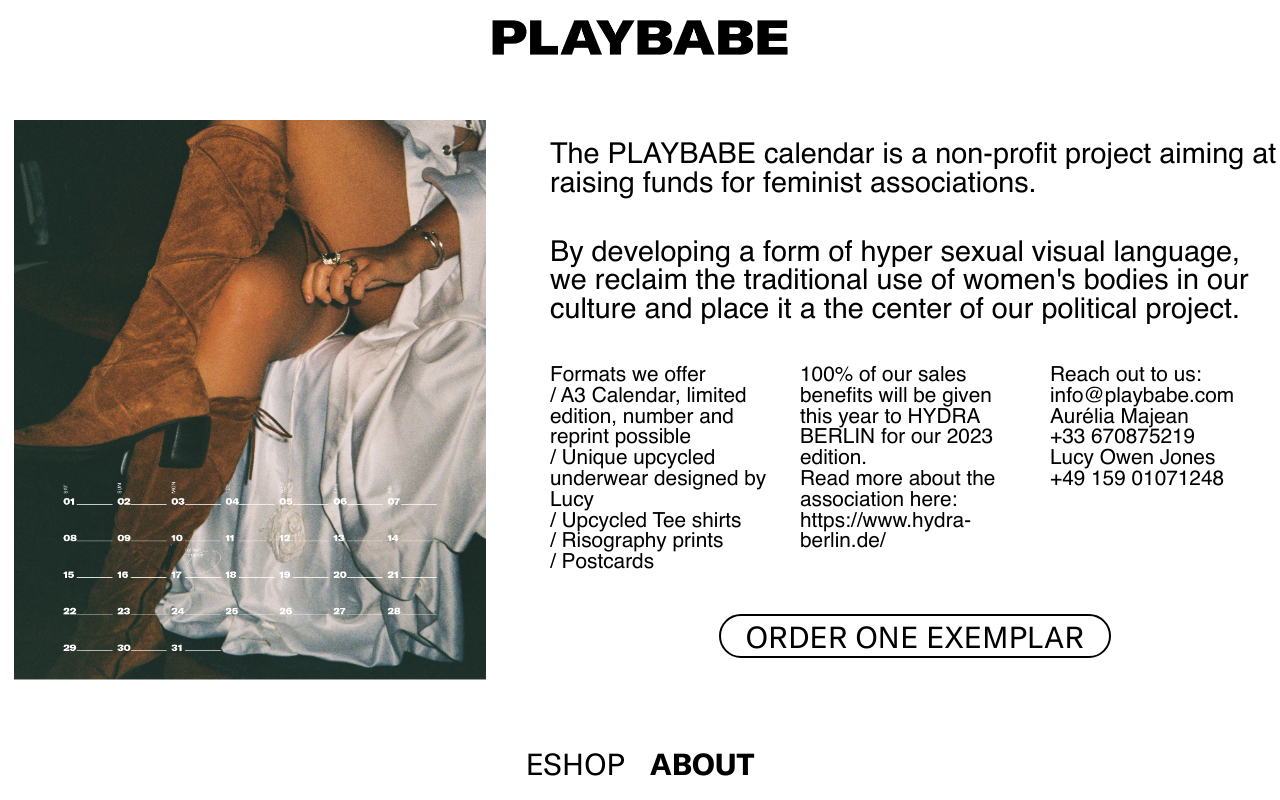
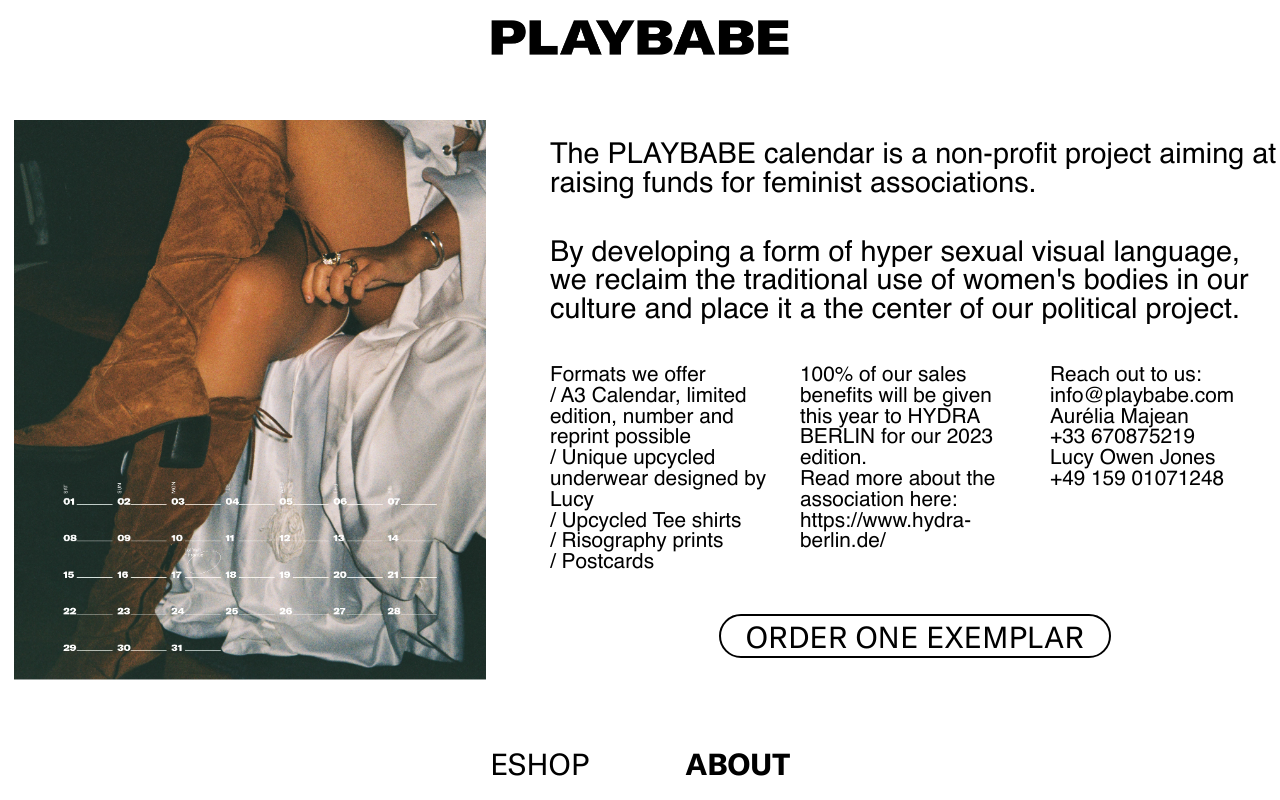
Before and after one commit to alexandre-roux/playbabe, a React (Create React App) app: page /about in a window 1280 px wide. Built offline with nearby package versions, Linux system fonts and the light colour scheme.

Commit message:
Change Footer dimensions to fit the ones of the logo

```diff
--- a/src/components/Footer/index.js
+++ b/src/components/Footer/index.js
@@ -8,6 +8,7 @@ const Footer = () => {
 
   return (
     <div className="footer">
+      <div className="footer-content">
         <Link
           className={location.pathname === "/eshop" ? "selected" : ""}
           to="/eshop"
@@ -21,6 +22,7 @@ const Footer = () => {
           ABOUT
         </Link>
       </div>
+    </div>
   );
 };
 
--- a/src/components/Footer/index.scss
+++ b/src/components/Footer/index.scss
@@ -4,9 +4,13 @@
   display: flex;
   justify-content: center;
   align-items: center;
-  gap: 25px;
   background-color: white;
   font-family: "GT America", sans-serif;
+
+  .footer-content {
+    width: 300px;
+    display: flex;
+    justify-content: space-between;
 
     a {
       text-decoration: none;
@@ -18,3 +22,4 @@
       font-weight: bold;
     }
   }
+}
--- a/src/components/Header/index.scss
+++ b/src/components/Header/index.scss
@@ -7,6 +7,6 @@
   background-color: white;
 
   img {
-    height: 50%;
+    max-width: 300px;
   }
 }
```
Lines whose indentation alone changed are shown as unchanged.
